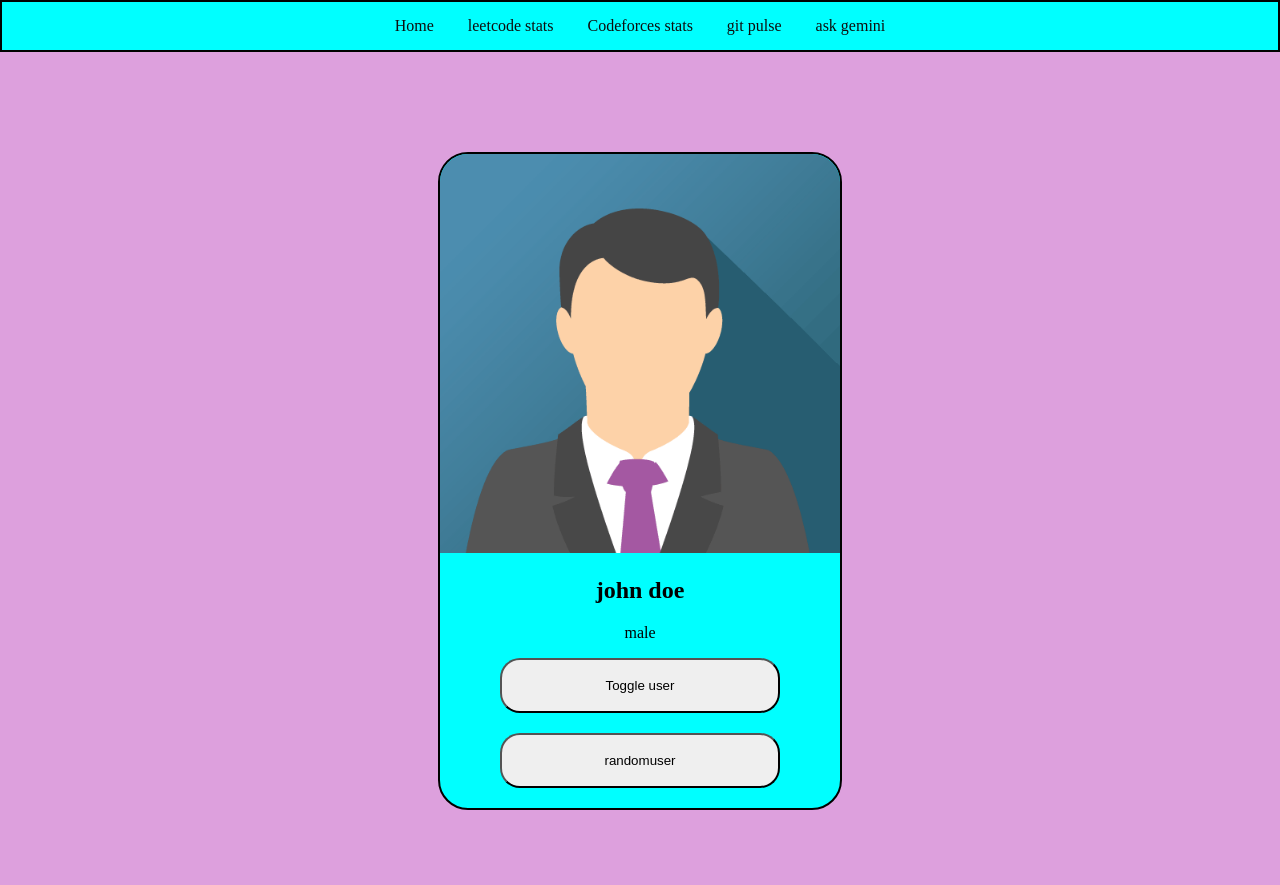
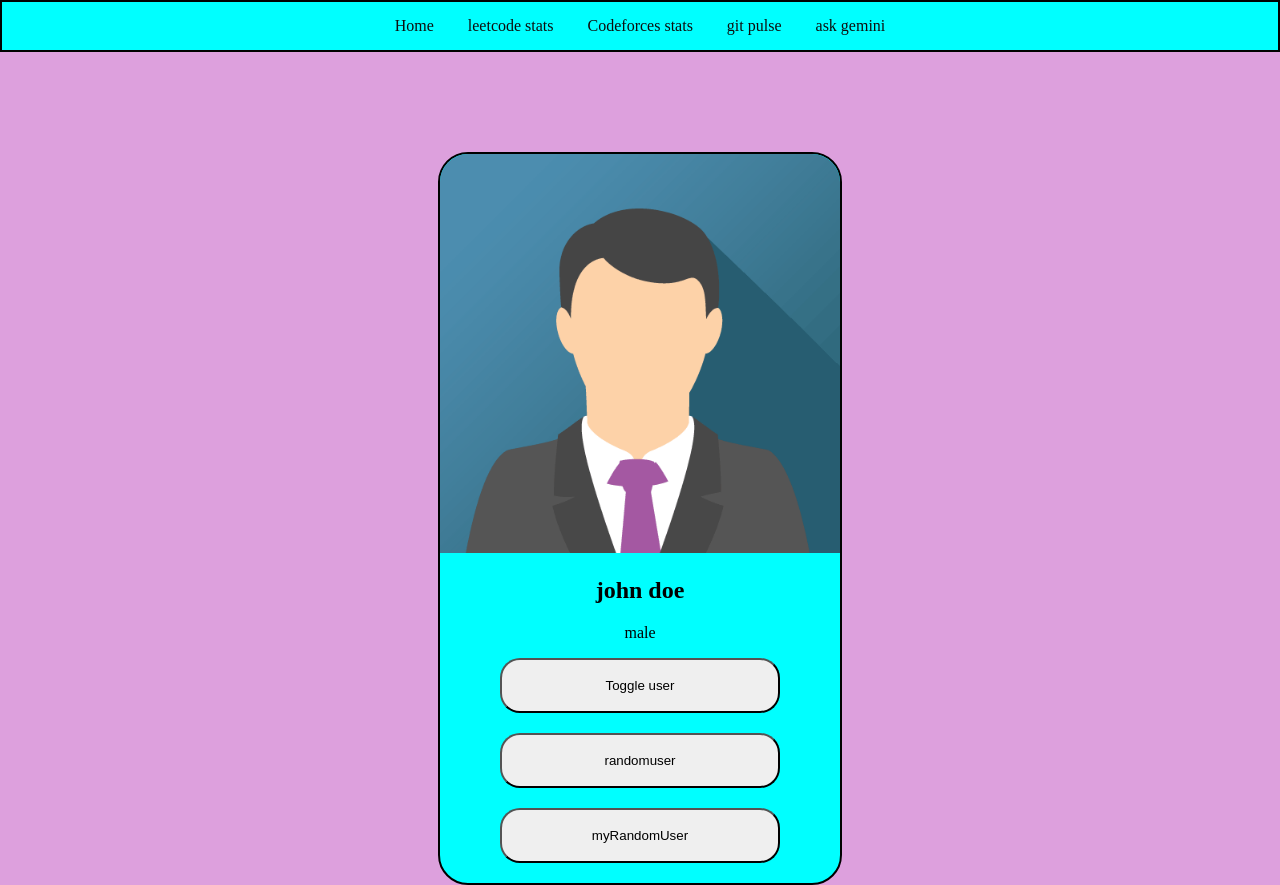
Before and after one commit to kusivarshitha23/web-development, a website: page frontend/index.html in a window 1280 px wide. Before the commit the page ends 810 px from the top, so only its background shows below. Drawn offline with Linux system fonts and the light colour scheme.

Commit message:
random user

```diff
--- a/frontend/index.html
+++ b/frontend/index.html
@@ -22,6 +22,8 @@
         <button onclick="toggleUser()">Toggle user</button>
         <br>
         <button onclick="randomUser()">randomuser</button>
+        <br>
+        <button onclick="myRandomUser()">myRandomUser</button>
     </div>
     <script src="index.js"></script>
 </body>
```
